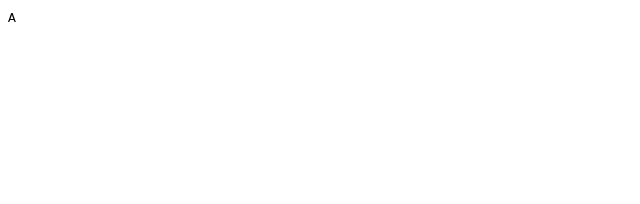
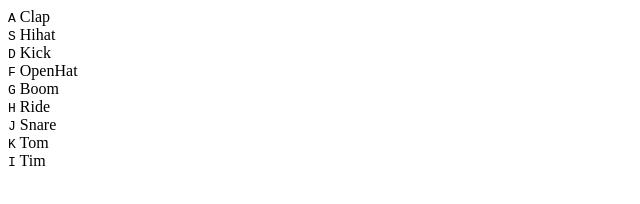
Before and after one commit to Alloco225/javascript30, a plain HTML site: page 18.10.22-DrumKit/index.html in a window 1280 px wide. Shown: the whole page, without its empty margins (0-640 px from the left). Drawn offline with Linux system fonts and the light colour scheme.

```diff
--- a/18.10.22-DrumKit/index.html
+++ b/18.10.22-DrumKit/index.html
@@ -11,14 +11,70 @@
         <div class="keys">
             <div data-key="65" class="key">
                 <kbd>A</kbd>
+                <span class="sound">Clap</span>
+            </div>
+            <div data-key="83" class="key">
+                <kbd>S</kbd>
+                <span class="sound">Hihat</span>
+            </div>
+            <div data-key="68" class="key">
+                <kbd>D</kbd>
+                <span class="sound">Kick</span>
+            </div>
+            <div data-key="70" class="key">
+                <kbd>F</kbd>
+                <span class="sound">OpenHat</span>
+            </div>
+            <div data-key="71" class="key">
+                <kbd>G</kbd>
+                <span class="sound">Boom</span>
+            </div>
+            <div data-key="72" class="key">
+                <kbd>H</kbd>
+                <span class="sound">Ride</span>
+            </div>
+            <div data-key="74" class="key">
+                <kbd>J</kbd>
+                <span class="sound">Snare</span>
+            </div>
+            <div data-key="75" class="key">
+                <kbd>K</kbd>
+                <span class="sound">Tom</span>
+            </div>
+            <div data-key="76" class="key">
+                <kbd>I</kbd>
+                <span class="sound">Tim</span>
             </div>
         </div>
     </main>
 
+    <div class="sounds">
+        <audio data-key="65" src="sounds/clap.wav"></audio>
+        <audio data-key="83" src="sounds/hihat.wav"></audio>
+        <audio data-key="68" src="sounds/kick.wav"></audio>
+        <audio data-key="70" src="sounds/openhat.wav"></audio>
+        <audio data-key="71" src="sounds/boom.wav"></audio>
+        <audio data-key="72" src="sounds/ride.wav"></audio>
+        <audio data-key="74" src="sounds/snare.wav"></audio>
+        <audio data-key="75" src="sounds/tom.wav"></audio>
+        <audio data-key="76" src="sounds/tim.wav"></audio>
+    </div>
+
 
     <script>
         window.addEventListener('keydown', function(event){
-            console.log(">> keydown", event)
+            console.log(">> keydown", event.keyCode)
+
+            let query = "audio['data-key'="+ event.keyCode +"]";
+           // let audio = document.querySelector("audio[data-key=65]")
+
+            let audios = [...document.getElementsByTagName("audio")];
+
+            let audio = audios.find(item => item.getAttribute('data-key') == event.keyCode)
+            if(audio){
+                console.log(">> audio", audio)
+                audio.play();
+            }
         })
     </script>
 </body>
```
Also changed, not shown: 1 other file.
